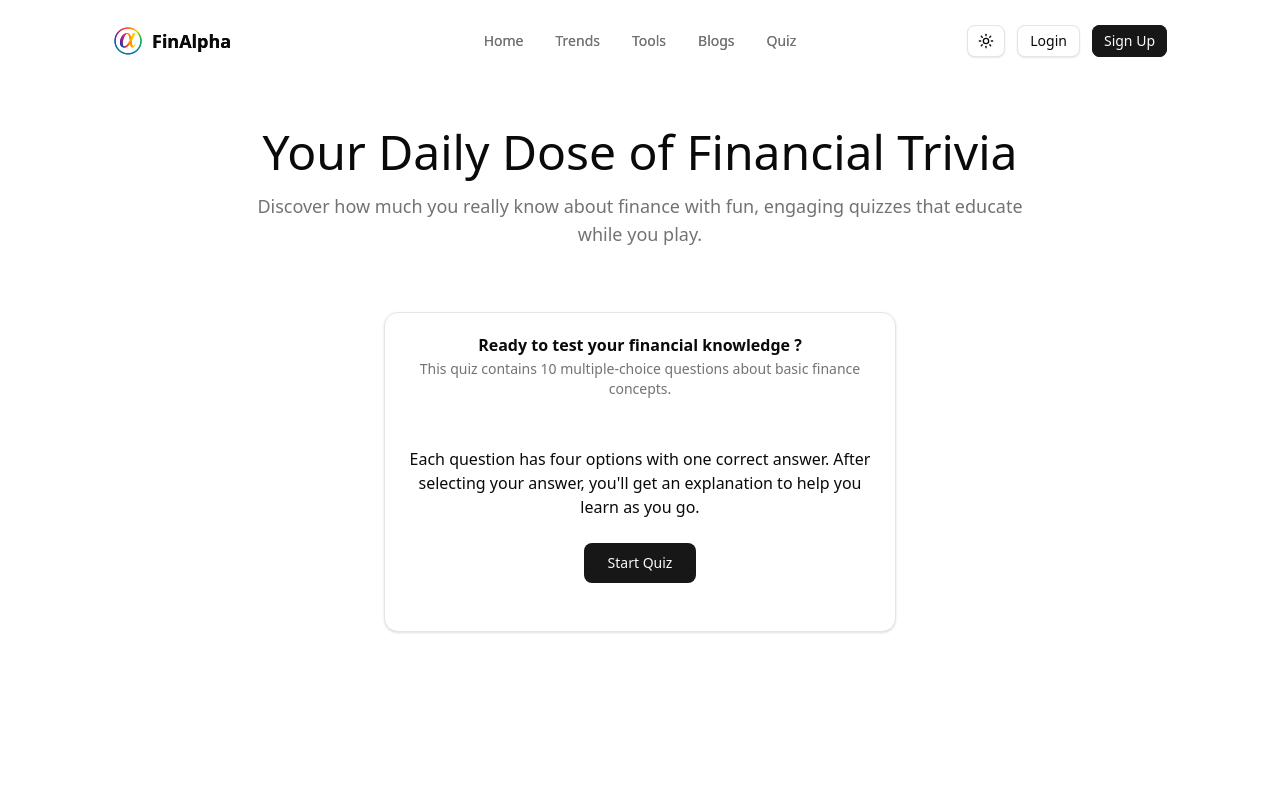
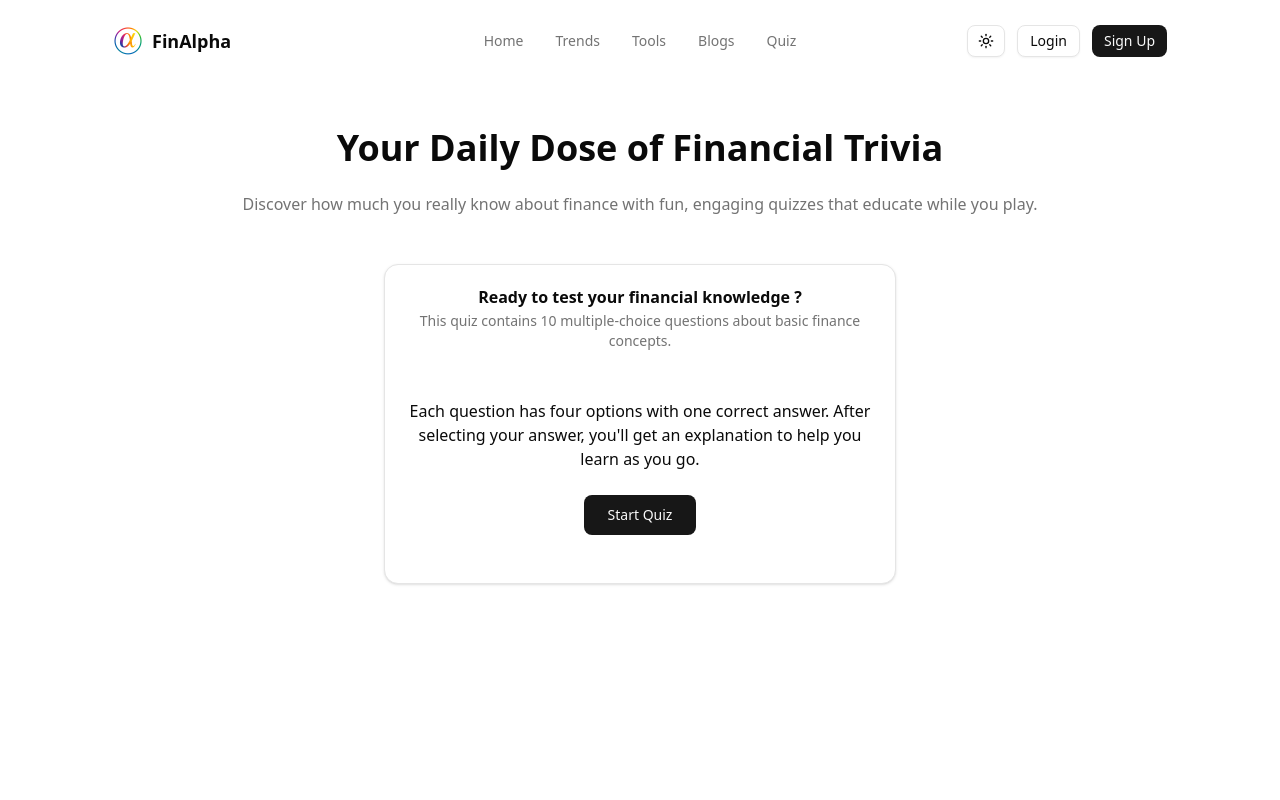
Before and after one commit to shibu-sd/FinAlpha, a Next.js app: page /quiz in a window 1280 px wide. Shown: the top 800 px of the page. Built offline with nearby package versions, Linux system fonts and the light colour scheme.

Commit message:
updated quiz features style

```diff
--- a/components/features/quiz-features.tsx
+++ b/components/features/quiz-features.tsx
@@ -145,17 +145,11 @@ export default function Features() {
 
     return (
         <>
-            <HeroHeader />
-
-            <div className="relative py-16 md:py-32 bg-background">
+            <div className="py-32">
                 <div className="mx-auto max-w-5xl px-6">
-                    <div className="mx-auto max-w-3xl text-center mb-16">
-                        <h2 className="text-balance text-3xl md:text-4xl lg:text-5xl">
-                            Your Daily Dose of Financial Trivia
-                        </h2>
-                        <p className="mt-4 text-lg text-muted-foreground">
-                            Discover how much you really know about finance with fun, engaging quizzes that educate while you play.
-                        </p>
+                    <div className="text-center mb-12">
+                        <h2 className="text-balance text-3xl font-semibold md:text-4xl">Your Daily Dose of Financial Trivia</h2>
+                        <p className="text-muted-foreground mt-6">Discover how much you really know about finance with fun, engaging quizzes that educate while you play.</p>
                     </div>
 
                     {quizState === 'idle' && (
```
